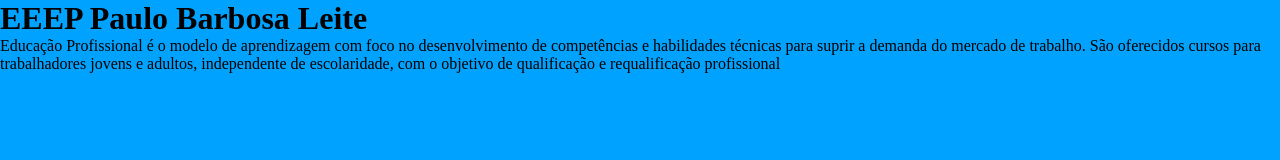
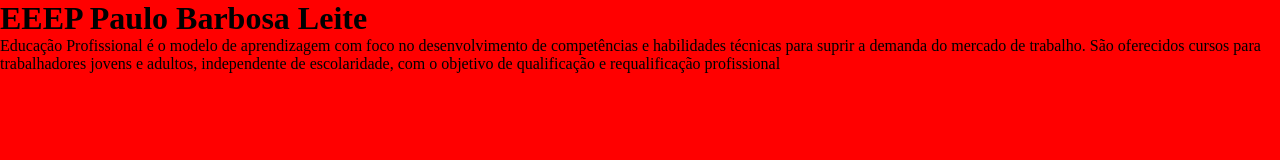
Before and after one commit to JoaoVitin01/siteescola, a plain HTML site: page index.html in a window 1280 px wide. Drawn offline with Linux system fonts and the light colour scheme.

Commit message:
css
vermelho

```diff
--- a/img/style.css
+++ b/img/style.css
@@ -2,5 +2,5 @@
     margin: 0px;
 }
 body {
-    background-color: rgb(0, 162, 255);
+    background-color: rgb(255, 0, 0)
 }
```
